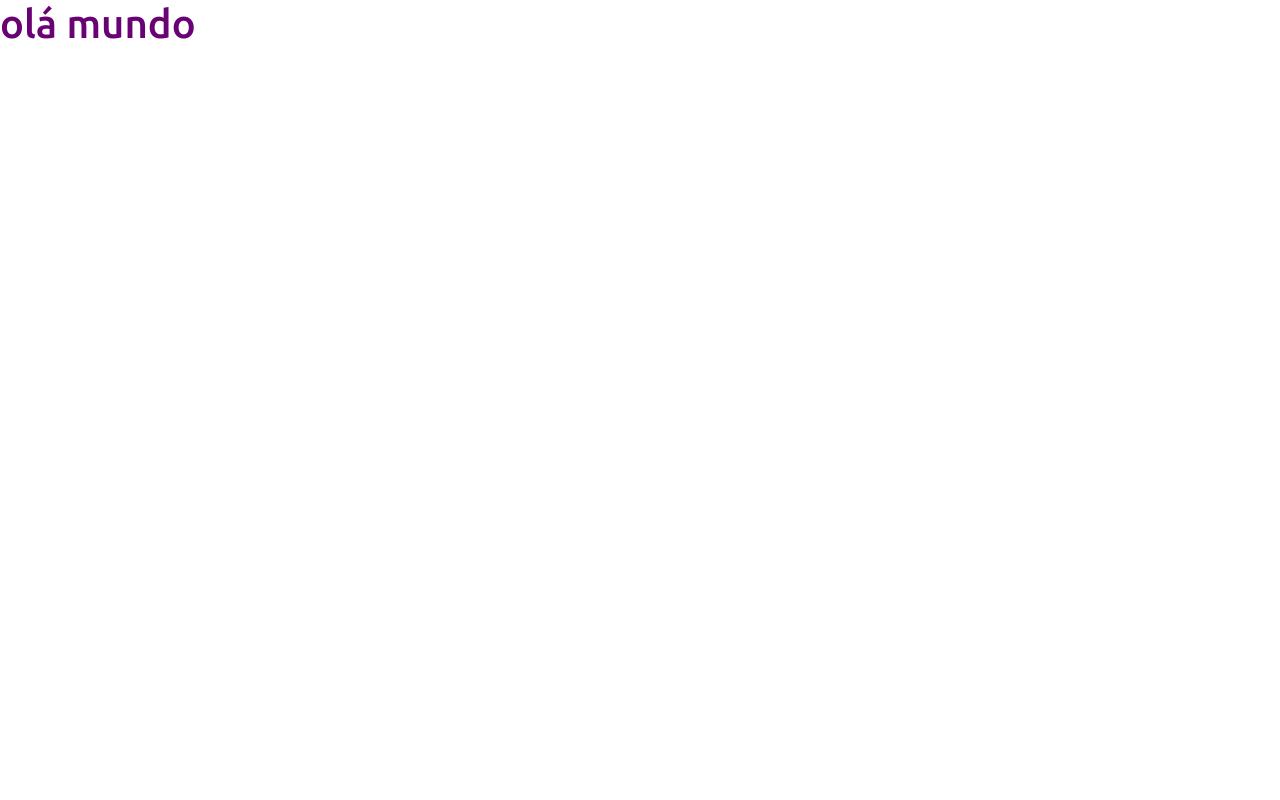
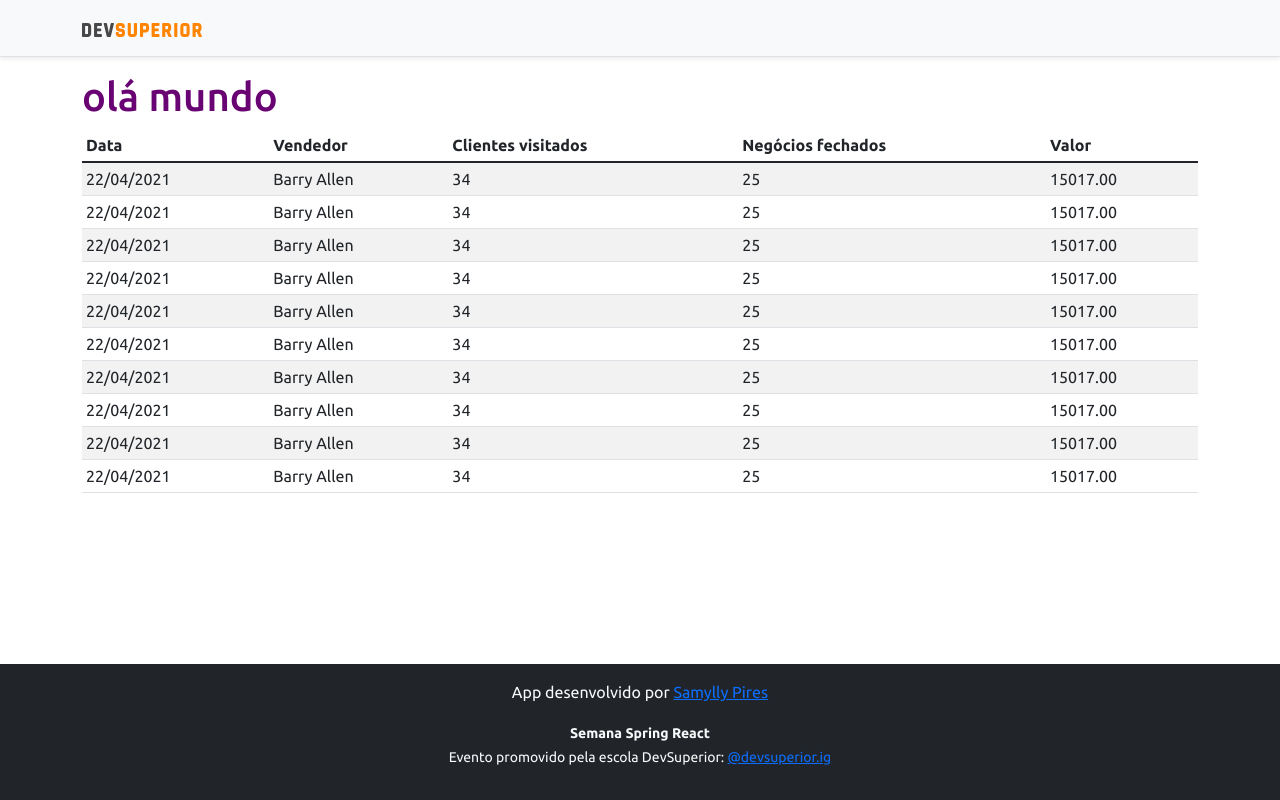
Before and after one commit to samyllyh/projeto-sds5, a React (Create React App) app in the folder frontend/: page / in a window 1280 px wide. Built offline with nearby package versions, Linux system fonts and the light colour scheme.

Commit message:
Basic static components

```diff
--- a/frontend/src/App.tsx
+++ b/frontend/src/App.tsx
@@ -1,8 +1,18 @@
+import DataTable from "componets/DataTable";
+import Footer from "componets/Footer";
+import NavBar from "componets/NavBar";
+
 function App() {
   return (
-    <div>
+    <>
+    <NavBar />
+    <div className="container">
       <h1 className="text-primary"> olá mundo</h1>
+
+      <DataTable />
     </div>
+    <Footer />
+    </>
   );
 }
 
--- /dev/null
+++ b/frontend/src/componets/DataTable/index.tsx
@@ -0,0 +1,84 @@
+const DataTable = () => {
+    return (
+        <div className="table-responsive">
+            <table className="table table-striped table-sm">
+                <thead>
+                    <tr>
+                        <th>Data</th>
+                        <th>Vendedor</th>
+                        <th>Clientes visitados</th>
+                        <th>Negócios fechados</th>
+                        <th>Valor</th>
+                    </tr>
+                </thead>
+                <tbody>
+                    <tr>
+                        <td>22/04/2021</td>
+                        <td>Barry Allen</td>
+                        <td>34</td>
+                        <td>25</td>
+                        <td>15017.00</td>
+                    </tr>
+                    <tr>
+                        <td>22/04/2021</td>
+                        <td>Barry Allen</td>
+                        <td>34</td>
+                        <td>25</td>
+                        <td>15017.00</td>
+                    </tr>                    <tr>
+                        <td>22/04/2021</td>
+                        <td>Barry Allen</td>
+                        <td>34</td>
+                        <td>25</td>
+                        <td>15017.00</td>
+                    </tr>                    <tr>
+                        <td>22/04/2021</td>
+                        <td>Barry Allen</td>
+                        <td>34</td>
+                        <td>25</td>
+                        <td>15017.00</td>
+                    </tr>                    <tr>
+                        <td>22/04/2021</td>
+                        <td>Barry Allen</td>
+                        <td>34</td>
+                        <td>25</td>
+                        <td>15017.00</td>
+                    </tr>                    <tr>
+                        <td>22/04/2021</td>
+                        <td>Barry Allen</td>
+                        <td>34</td>
+                        <td>25</td>
+                        <td>15017.00</td>
+                    </tr>                    <tr>
+                        <td>22/04/2021</td>
+                        <td>Barry Allen</td>
+                        <td>34</td>
+                        <td>25</td>
+                        <td>15017.00</td>
+                    </tr>                    <tr>
+                        <td>22/04/2021</td>
+                        <td>Barry Allen</td>
+                        <td>34</td>
+                        <td>25</td>
+                        <td>15017.00</td>
+                    </tr>                    <tr>
+                        <td>22/04/2021</td>
+                        <td>Barry Allen</td>
+                        <td>34</td>
+                        <td>25</td>
+                        <td>15017.00</td>
+                    </tr>
+                    <tr>
+                        <td>22/04/2021</td>
+                        <td>Barry Allen</td>
+                        <td>34</td>
+                        <td>25</td>
+                        <td>15017.00</td>
+                    </tr>
+                </tbody>
+            </table>
+        </div>
+    );
+}
+
+export default DataTable;
--- /dev/null
+++ b/frontend/src/componets/Footer/index.tsx
@@ -0,0 +1,13 @@
+const Footer = () => {
+    return (
+        <footer className="footer mt-auto py-3 bg-dark">
+            <div className="container">
+                <p className="text-light">App desenvolvido por <a href="https://github.com/samyllyh" target="_blank" rel="noreferrer">Samylly Pires</a></p>
+                <p className="text-light"><small><strong>Semana Spring React</strong><br />
+                    Evento promovido pela escola DevSuperior: <a href="https://instagram.com/devsuperior.ig" target="_blank" rel="noreferrer">@devsuperior.ig</a></small></p>
+            </div>
+        </footer>
+    );
+}
+
+export default Footer;
--- /dev/null
+++ b/frontend/src/componets/NavBar/index.tsx
@@ -0,0 +1,15 @@
+import ImgDsDark from 'assets/img/ds-dark.svg'
+
+const NavBar = () => {
+    return (
+        <div className="d-flex flex-column flex-md-row align-items-center p-3 px-md-4 mb-3 bg-light border-bottom shadow-sm">
+            <div className="container">
+                <nav className="my-2 my-md-0 mr-md-3">
+                    <img src={ImgDsDark} alt="DevSuperior" width="120" />
+                </nav>
+            </div>
+        </div>
+    );
+}
+
+export default NavBar;
```
Also changed, not shown: frontend/src/assets/img/ds-dark.svg (added).
